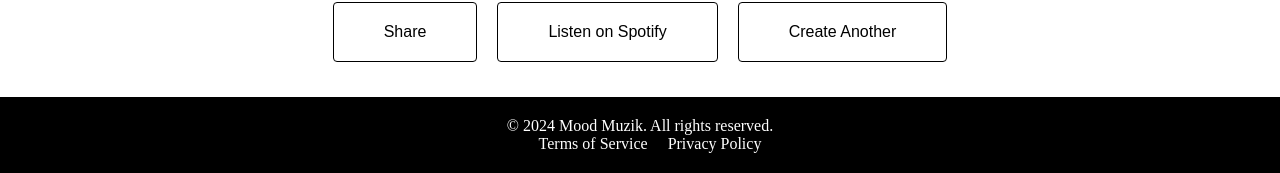
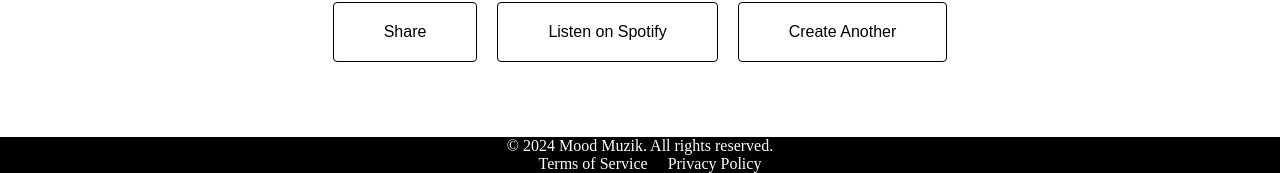
Before and after one commit to quavie19/moodmuzik-frontend, a React (Vite) app: page /embed/1 in a window 1280 px wide. Shown: the part 627-800 px from the top of the page. Built offline with nearby package versions, Linux system fonts and the light colour scheme; no server answers; a web font is replaced by a local one.

Commit message:
footer edit

```diff
--- a/src/assets/index.css
+++ b/src/assets/index.css
@@ -473,7 +473,6 @@ form button:hover {
   left: 0;
   bottom: 0;
   width: 100%;
-  padding: 20px 0;
   background-color: black ;
   color: white;
   text-align: center;
--- a/src/components/Embed.jsx
+++ b/src/components/Embed.jsx
@@ -24,7 +24,7 @@ const Embed = () => {
 
   const handleCreateAnother = () => {
     resetPlaylistSelections(); // Reset all settings
-    navigate('/home'); // Navigate to home page
+    navigate('/'); // Navigate to home page
   };
 
   return (
```
